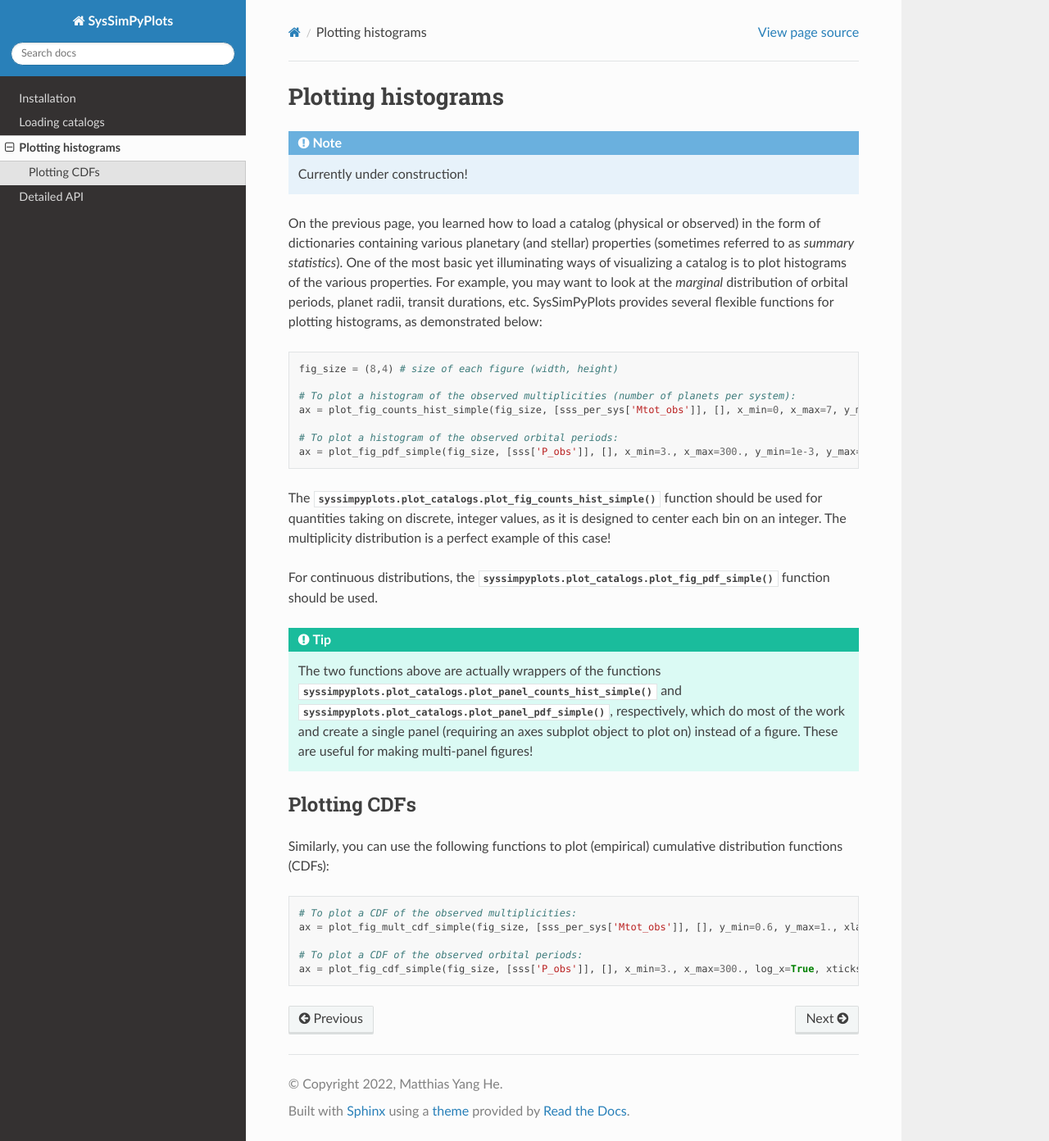
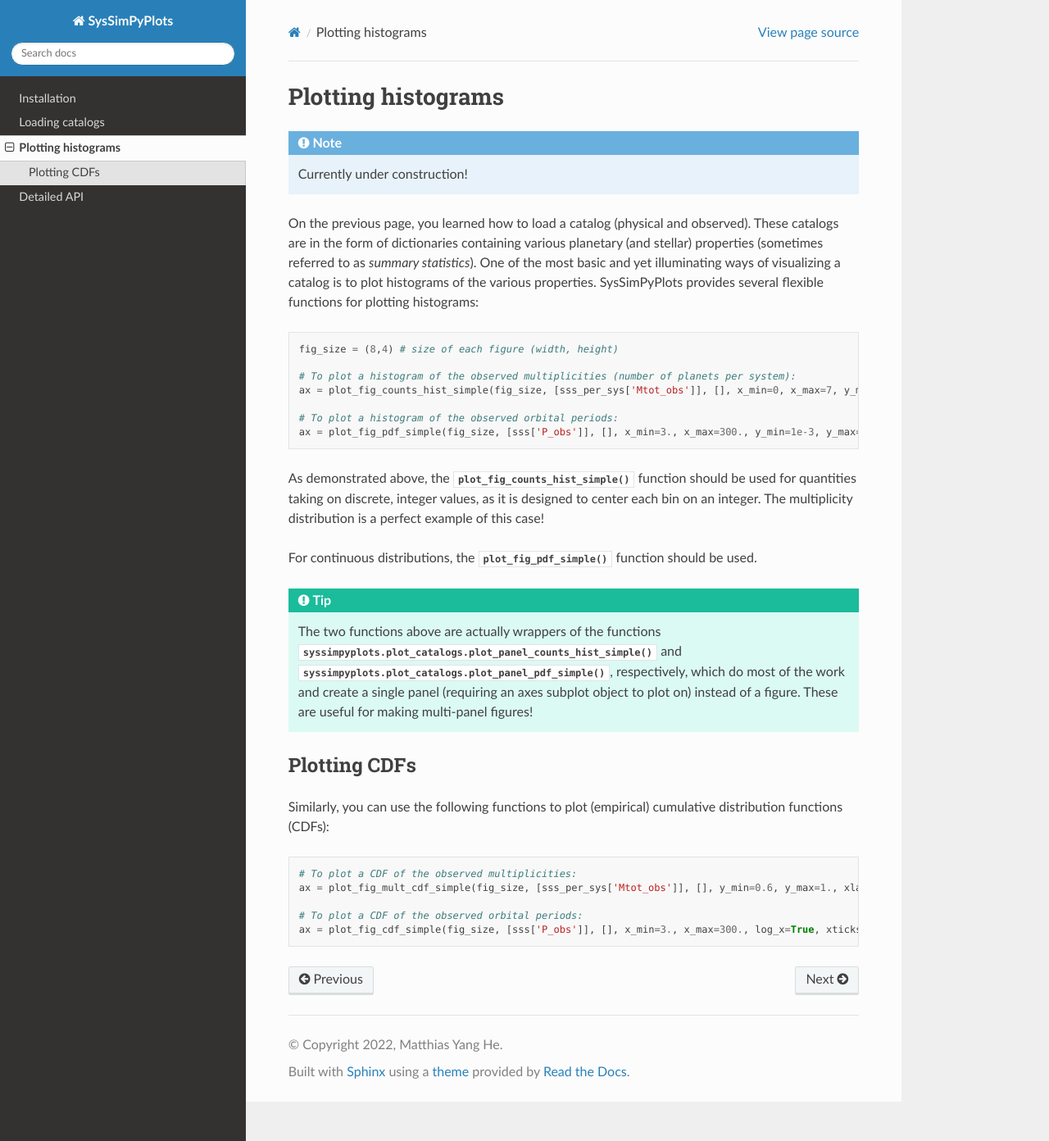
Before and after one commit to hematthi/SysSimPyPlots, a Sphinx documentation site: the page built from docs/source/histograms.rst, in a window 1280 px wide and 1392 px high. Shown: the whole window at 82% size. Built offline with Sphinx 7.4.7 and the Read the Docs theme 2.0.0, drawn with Linux system fonts in a browser that asks for light colours.

Commit message:
Update plotting histograms tutorial

```diff
--- a/docs/source/histograms.rst
+++ b/docs/source/histograms.rst
@@ -6,7 +6,7 @@ Plotting histograms
    Currently under construction!
 
 
-On the previous page, you learned how to load a catalog (physical or observed) in the form of dictionaries containing various planetary (and stellar) properties (sometimes referred to as *summary statistics*). One of the most basic yet illuminating ways of visualizing a catalog is to plot histograms of the various properties. For example, you may want to look at the *marginal* distribution of orbital periods, planet radii, transit durations, etc. SysSimPyPlots provides several flexible functions for plotting histograms, as demonstrated below:
+On the previous page, you learned how to load a catalog (physical and observed). These catalogs are in the form of dictionaries containing various planetary (and stellar) properties (sometimes referred to as *summary statistics*). One of the most basic and yet illuminating ways of visualizing a catalog is to plot histograms of the various properties. SysSimPyPlots provides several flexible functions for plotting histograms:
 
 .. code-block:: python
 
@@ -18,9 +18,9 @@ On the previous page, you learned how to load a catalog (physical or observed) i
    # To plot a histogram of the observed orbital periods:
    ax = plot_fig_pdf_simple(fig_size, [sss['P_obs']], [], x_min=3., x_max=300., y_min=1e-3, y_max=0.1, log_x=True, xticks_custom=[3,10,30,100,300], xlabel_text=r'$P$ (days)')
 
-The :py:func:`syssimpyplots.plot_catalogs.plot_fig_counts_hist_simple` function should be used for quantities taking on discrete, integer values, as it is designed to center each bin on an integer. The multiplicity distribution is a perfect example of this case!
+As demonstrated above, the :py:func:`plot_fig_counts_hist_simple` function should be used for quantities taking on discrete, integer values, as it is designed to center each bin on an integer. The multiplicity distribution is a perfect example of this case!
 
-For continuous distributions, the :py:func:`syssimpyplots.plot_catalogs.plot_fig_pdf_simple` function should be used.
+For continuous distributions, the :py:func:`plot_fig_pdf_simple` function should be used.
 
 .. tip::
 
```
